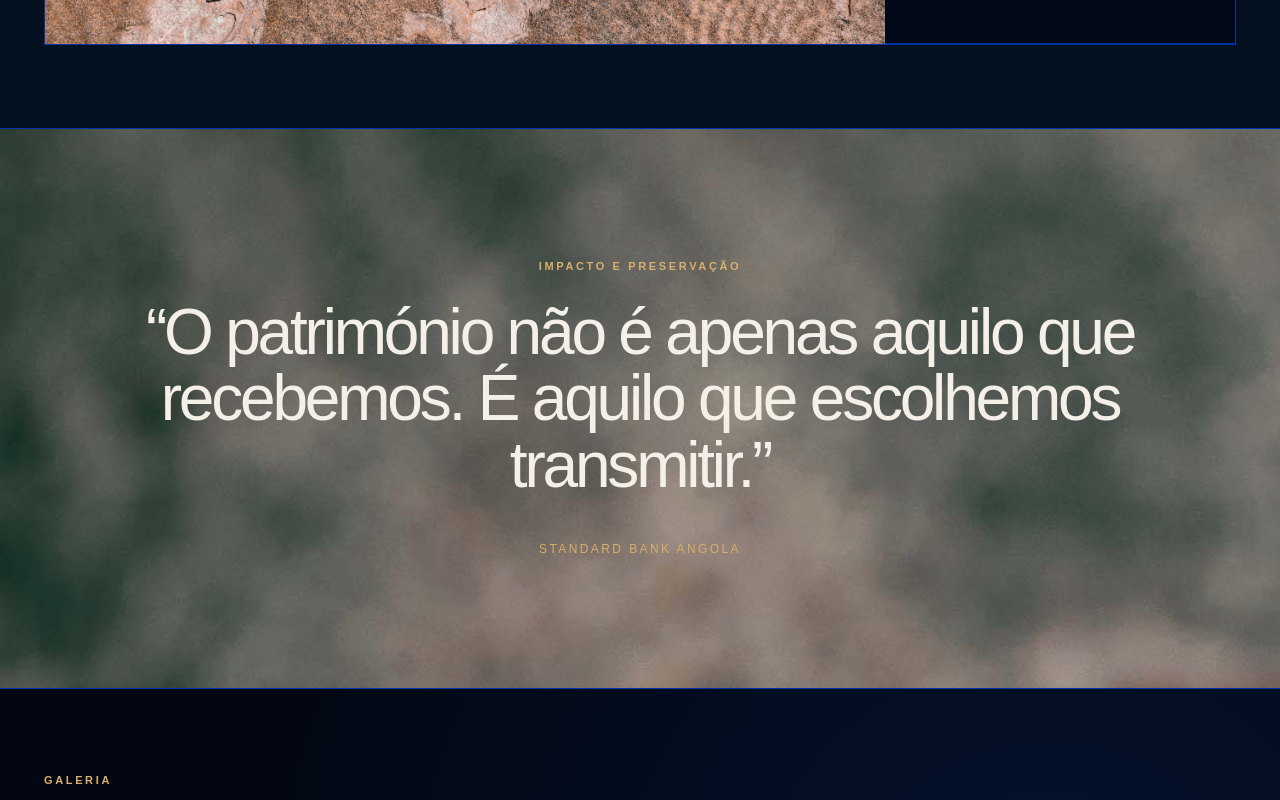
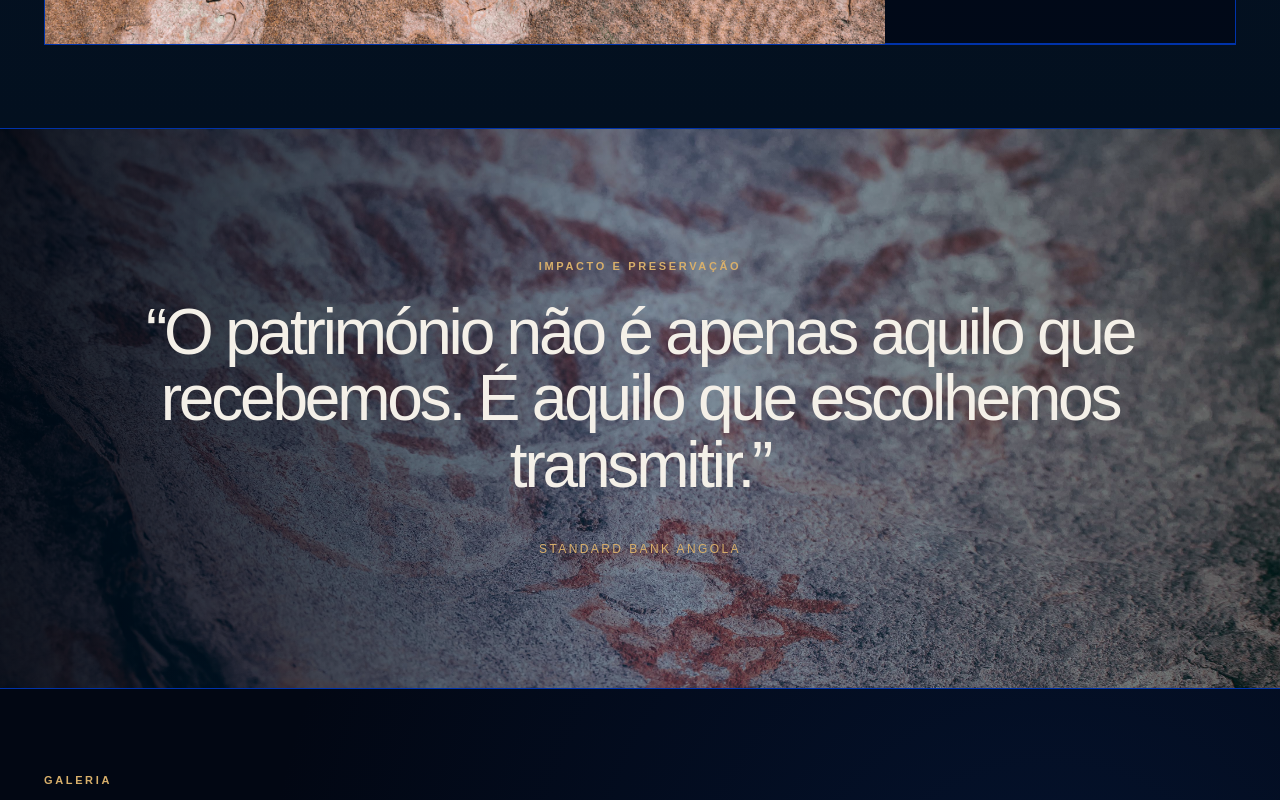
Before and after one commit to PauloTavaresProVision/tchitundo-hulo, a Next.js app: page / in a window 1280 px wide. Shown: the part 2500-3300 px from the top of the page. Built offline with nearby package versions, Linux system fonts and the light colour scheme; no server answers.

Commit message:
Preserve editorial image treatments

```diff
--- a/app/globals.css
+++ b/app/globals.css
@@ -93,7 +93,7 @@ img { max-width: 100%; display: block; }
 .territory-notes p { margin: 0; color: rgba(255,255,255,.67); line-height: 1.7; }
 
 .manifesto { position: relative; min-height: 780px; display: grid; place-items: center; overflow: hidden; }
-.manifesto-image { position: absolute; inset: 0; background: linear-gradient(rgba(0,30,98,.7), rgba(3,10,24,.92)), url('/media/gallery-rock-04.jpg') center 42% / cover; transform: scale(1.02); }
+.manifesto-image { position: absolute; inset: 0; background: linear-gradient(rgba(0,30,98,.7), rgba(3,10,24,.92)), var(--impact-image, url('/media/gallery-rock-05.jpg')) center 42% / cover; transform: scale(1.02); }
 .manifesto-content { position: relative; z-index: 2; text-align: center; }
 .manifesto-content .eyebrow { justify-content: center; }
 .manifesto blockquote { max-width: 1120px; margin: 0 auto 42px; font-size: clamp(42px, 6vw, 94px); line-height: 1.05; letter-spacing: -.05em; font-weight: 300; }
@@ -120,7 +120,7 @@ img { max-width: 100%; display: block; }
 .gallery-notice { margin-top: 28px; color: rgba(245,240,231,.42); font-size: 11px; letter-spacing: .06em; }
 
 .film { position: relative; min-height: 820px; display: flex; align-items: center; overflow: hidden; }
-.film-photo { position: absolute; inset: 0; background: linear-gradient(90deg, rgba(3,10,24,.96), rgba(3,10,24,.55) 50%, rgba(3,10,24,.16)), url('/media/gallery-rock-05.jpg') center / cover; }
+.film-photo { position: absolute; inset: 0; background: linear-gradient(90deg, rgba(3,10,24,.96), rgba(3,10,24,.55) 50%, rgba(3,10,24,.16)), var(--film-image, url('/media/community-guide.jpg')) center / cover; }
 .film-photo::after { content: ""; position: absolute; inset: 0; background: linear-gradient(0deg, rgba(0,30,98,.72), transparent 52%); mix-blend-mode: multiply; }
 .film-content { position: relative; z-index: 2; }
 .film h2 { margin: 0 0 32px; max-width: 900px; font-size: clamp(62px, 8vw, 130px); line-height: .87; letter-spacing: -.06em; text-transform: uppercase; font-weight: 300; }
@@ -169,7 +169,7 @@ img { max-width: 100%; display: block; }
 .archive-grid article.active small { color: rgba(255,255,255,.62); }
 
 .closing { position: relative; min-height: 840px; display: flex; align-items: center; overflow: hidden; }
-.closing-photo { position: absolute; inset: 0; background: linear-gradient(90deg, rgba(3,10,24,.98), rgba(0,30,98,.68) 54%, rgba(3,10,24,.14)), url('/media/hero-aerial.jpg') center / cover; }
+.closing-photo { position: absolute; inset: 0; background: linear-gradient(90deg, rgba(3,10,24,.98), rgba(0,30,98,.68) 54%, rgba(3,10,24,.14)), var(--closing-image, url('/media/hero-aerial.jpg')) center / cover; }
 .closing-content { position: relative; z-index: 2; }
 .closing h2 { margin: 0 0 36px; font-size: clamp(68px, 9vw, 142px); line-height: .83; letter-spacing: -.065em; text-transform: uppercase; font-weight: 300; }
 .closing-content > p:not(.eyebrow) { max-width: 590px; color: rgba(255,255,255,.7); font-size: 18px; line-height: 1.7; }
@@ -412,7 +412,7 @@ main { background: var(--ink); }
 .manifesto-image {
   background:
     linear-gradient(90deg, rgba(2,9,23,.93), rgba(0,30,98,.54) 52%, rgba(2,9,23,.72)),
-    url('/media/gallery-rock-04.jpg') center 46% / cover;
+    var(--impact-image, url('/media/gallery-rock-05.jpg')) center 46% / cover;
 }
 .manifesto blockquote { max-width: 1040px; font-size: clamp(40px, 5vw, 72px); line-height: 1.04; }
 
@@ -427,7 +427,7 @@ main { background: var(--ink); }
 .film-photo {
   background:
     linear-gradient(90deg, rgba(2,9,23,.98), rgba(2,9,23,.65) 47%, rgba(2,9,23,.16)),
-    url('/media/gallery-rock-05.jpg') center 43% / cover;
+    var(--film-image, url('/media/community-guide.jpg')) center 43% / cover;
 }
 .film h2 { font-size: clamp(58px, 7vw, 104px); }
 
@@ -469,7 +469,7 @@ main { background: var(--ink); }
 .closing-photo {
   background:
     linear-gradient(90deg, rgba(2,9,23,.98), rgba(0,30,98,.56) 55%, rgba(2,9,23,.2)),
-    url('/media/hero-aerial.jpg') center 52% / cover;
+    var(--closing-image, url('/media/hero-aerial.jpg')) center 52% / cover;
 }
 .closing h2 { font-size: clamp(62px, 8vw, 112px); }
 .site-footer { padding-top: 58px; }
@@ -575,7 +575,7 @@ main { background: var(--ink); }
 .manifesto-image {
   background:
     linear-gradient(90deg, rgba(2,9,23,.9), rgba(0,30,98,.4) 52%, rgba(2,9,23,.42)),
-    url('/media/community-women.jpg') center 48% / cover;
+    var(--impact-image, url('/media/gallery-rock-05.jpg')) center 48% / cover;
   filter: saturate(.92) contrast(1.02);
 }
 
@@ -615,7 +615,7 @@ main { background: var(--ink); }
 .film-photo {
   background:
     linear-gradient(90deg, rgba(2,9,23,.98), rgba(2,9,23,.62) 50%, rgba(2,9,23,.12)),
-    url('/media/community-guide.jpg') center 42% / cover;
+    var(--film-image, url('/media/community-guide.jpg')) center 42% / cover;
 }
 
 .archive-grid article { min-height: 260px; }
@@ -623,7 +623,7 @@ main { background: var(--ink); }
 .closing-photo {
   background:
     linear-gradient(90deg, rgba(2,9,23,.98), rgba(0,30,98,.56) 54%, rgba(2,9,23,.12)),
-    url('/media/community-portrait.jpg') center 34% / cover;
+    var(--closing-image, url('/media/hero-aerial.jpg')) center 52% / cover;
 }
 
 .site-footer { padding: 36px 0 18px; }
--- a/app/site-home.tsx
+++ b/app/site-home.tsx
@@ -118,7 +118,11 @@ export default function SiteHome({ initialContent, preview = false }: { initialC
       </section>
 
       <section className="manifesto" id="impacto" aria-label="Manifesto de preservação">
-        <div className="manifesto-image" style={{ backgroundImage: `url(${editorial.impact.backgroundImage})` }} aria-hidden="true" />
+        <div
+          className="manifesto-image"
+          style={{ "--impact-image": `url("${editorial.impact.backgroundImage}")` } as CSSProperties}
+          aria-hidden="true"
+        />
         <div className="shell manifesto-content"><p className="eyebrow">{editorial.impact.eyebrow}</p><blockquote>“{editorial.impact.quote}”</blockquote><p>{editorial.impact.attribution}</p></div>
       </section>
 
@@ -131,7 +135,11 @@ export default function SiteHome({ initialContent, preview = false }: { initialC
       </section>
 
       <section className="film" id="filme" aria-labelledby="film-title">
-        <div className="film-photo" style={{ backgroundImage: `url(${video.poster})` }} aria-hidden="true" />
+        <div
+          className="film-photo"
+          style={{ "--film-image": `url("${video.poster}")` } as CSSProperties}
+          aria-hidden="true"
+        />
         <div className="shell film-content"><p className="eyebrow">{video.eyebrow}</p><h2 id="film-title"><Lines value={video.title} /></h2><p>{video.description}</p><button className="play-button" type="button" onClick={() => setFilmOpen(true)}><span aria-hidden="true">▶</span> {video.buttonLabel}</button></div>
         <div className="film-meta"><span>{video.type}</span><span>{video.enabled && video.src ? "Disponível" : video.status}</span><span>{video.language}</span></div>
       </section>
@@ -153,7 +161,11 @@ export default function SiteHome({ initialContent, preview = false }: { initialC
       </section>
 
       <section className="closing" aria-labelledby="closing-title">
-        <div className="closing-photo" style={{ backgroundImage: `url(${editorial.closing.backgroundImage})` }} aria-hidden="true" />
+        <div
+          className="closing-photo"
+          style={{ "--closing-image": `url("${editorial.closing.backgroundImage}")` } as CSSProperties}
+          aria-hidden="true"
+        />
         <div className="shell closing-content"><p className="eyebrow">{editorial.closing.eyebrow}</p><h2 id="closing-title"><Lines value={editorial.closing.title} /></h2><p>{editorial.closing.description}</p><a className="text-link" href="#inicio">Voltar ao início <span aria-hidden="true">↑</span></a></div>
       </section>
 
```
Also changed, not shown: 1 other file (tests, documents, lock files or other folders).
